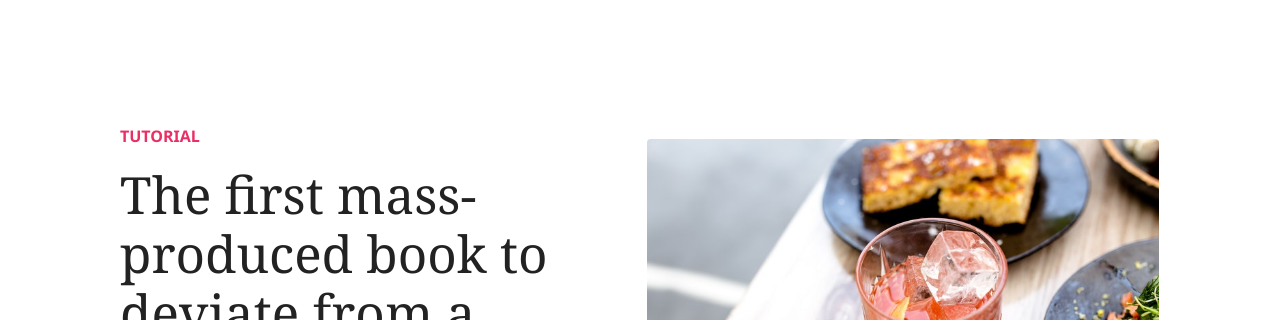
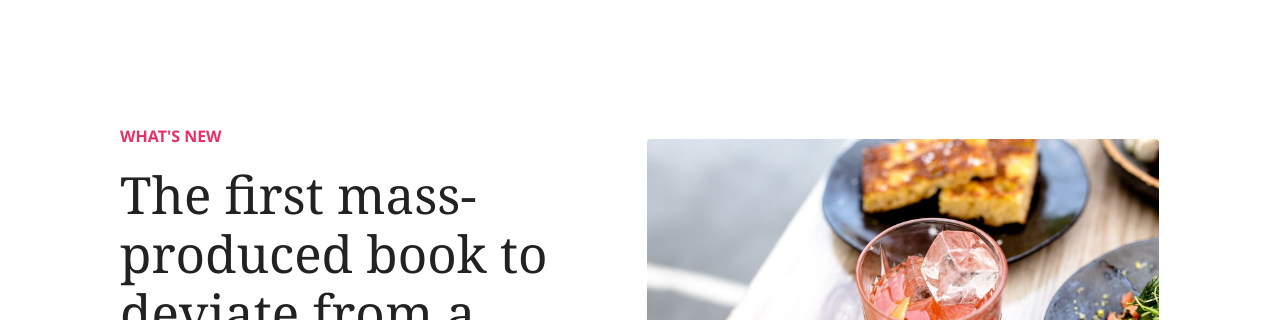
Before and after one commit to bit-dna/bitdnablog, a Jekyll site: the page built from _posts/2019-02-02-first-mass-produced.md, in a window 1280 px wide and 900 px high. Shown: the top 320 px of the window. Built offline with Jekyll 4.4.1, drawn with Linux system fonts in a browser that asks for light colours; nearby versions of some CDN libraries; comment, search, counter and statistics services are not loaded.

Commit message:
ganti categori

```diff
--- a/_pages/categories.html
+++ b/_pages/categories.html
@@ -10,7 +10,7 @@ permalink: "/categories.html"
         <h1 class="font-weight-bold title h6 text-uppercase mb-4">Categories</h1>
 
         {% for category in site.categories %}
-        <h4 class="font-weight-bold spanborder text-capitalize" id="{{ category[1] | downcase }}"><span>{{ category[1] }}</span></h4>
+        <h4 class="font-weight-bold spanborder text-capitalize" id="{{ category[0] | downcase }}"><span>{{ category[0] }}</span></h4>
 
         {% assign pages_list = category[1] %}
         {% for post in pages_list %}
--- a/_posts/2019-02-02-first-mass-produced.md
+++ b/_posts/2019-02-02-first-mass-produced.md
@@ -2,7 +2,7 @@
 layout: post
 title:  "The first mass-produced book to deviate from a rectilinear format"
 author: sal
-categories: [ tutorial ]
+categories: [ What's New ]
 image: assets/images/17.jpg
 tags: [featured]
 ---
```
